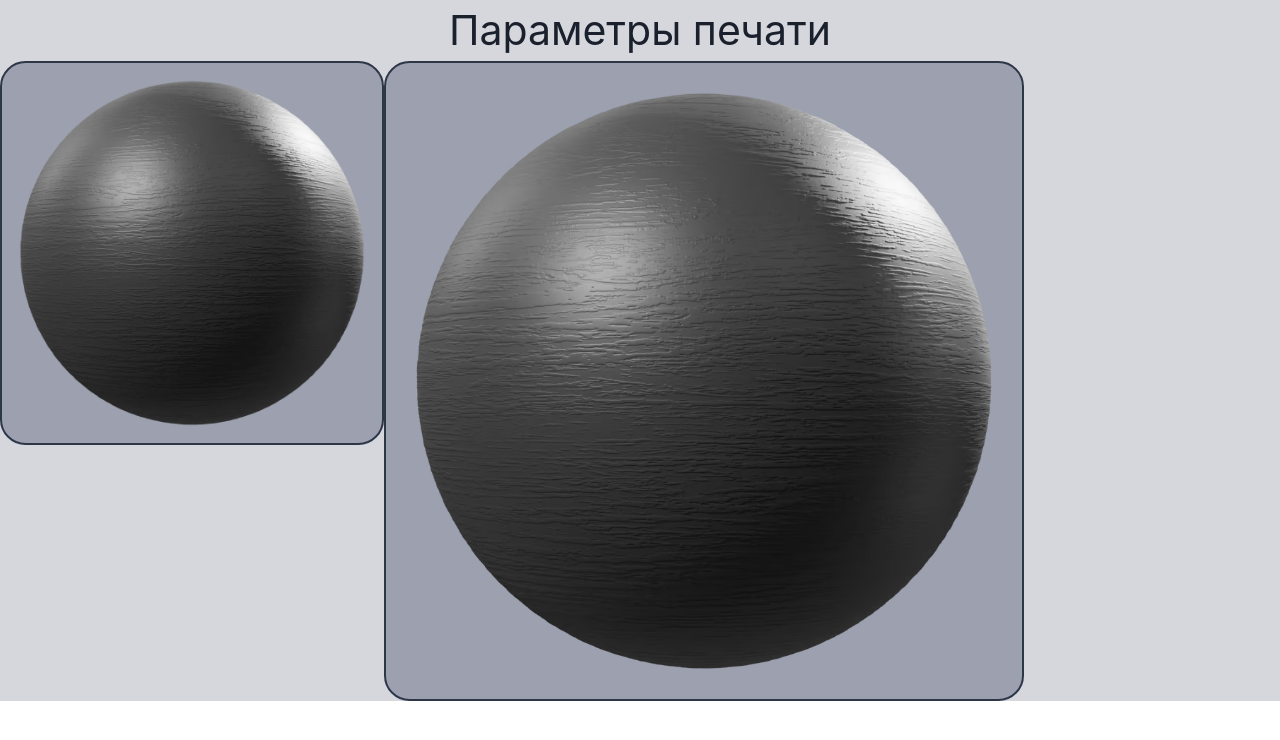
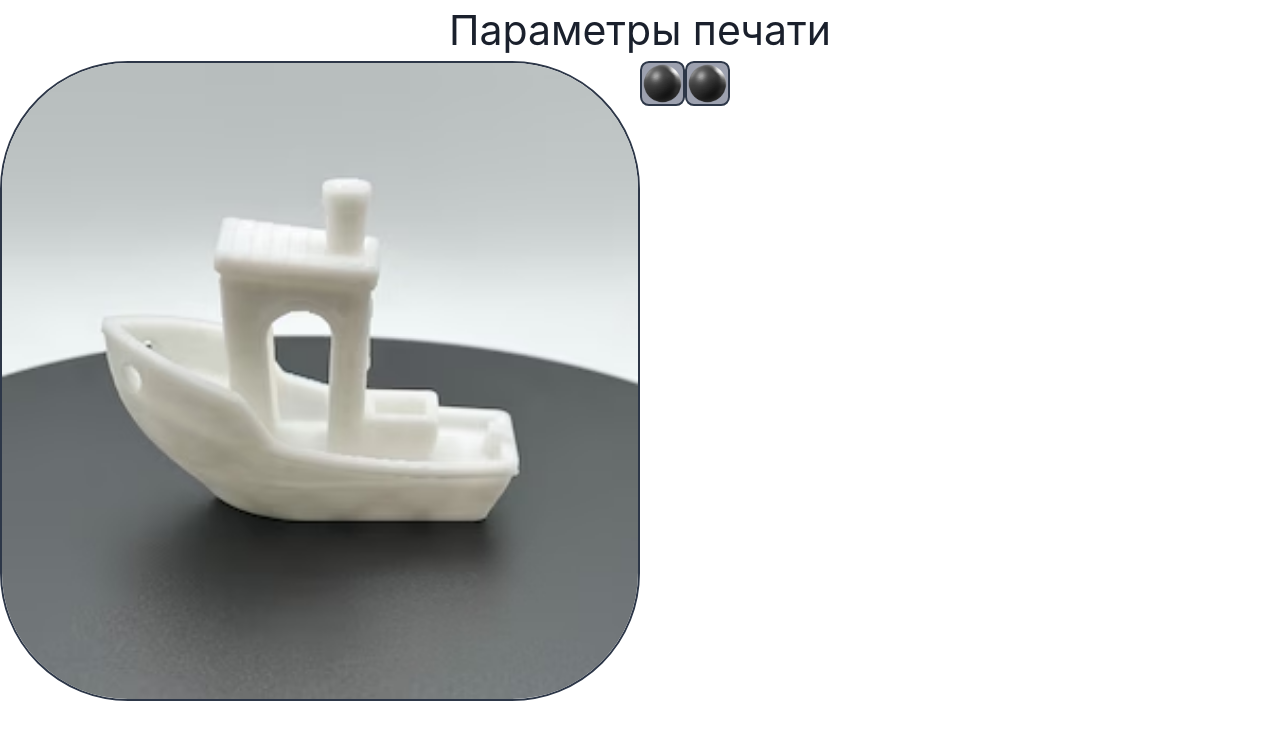
Before and after one commit to Tand-Anthros/printer-model-calculator, a Next.js app: page / in a window 1280 px wide. Shown: the top 740 px of the page. Built offline with nearby package versions, Linux system fonts and the light colour scheme.

Commit message:
FlexGrid, possibility to inserting components and by columns, closes #8

```diff
--- a/src/comps/FlexGrid.tsx
+++ b/src/comps/FlexGrid.tsx
@@ -4,32 +4,35 @@ import { Flex, Box } from "@chakra-ui/react";
 import { _common_props, _comp_props } from "@/styls/_interfaces";
 
 
-const FlexAside = undefined;
-
-
-const FlexRow: React.FC<{ row: _comp_props[], rowIndex: number }> = ({ row, rowIndex }) => {
+export const FlexRow: React.FC<{ value: _comp_props[], rowIndex: number }> = ({ value, rowIndex }) => {
   return (
     <Flex key={rowIndex} direction="row">
-      {row.map(({ comp, ...item_subs }, index) => (
+      {value.map(({ comp, ...item_subs }, index) => (
         <Box key={index} {...item_subs}>
           { comp }
         </Box>
       ))}
     </Flex>
-)};
+  );
+};
 
 
-const FlexGrid: React.FC<_common_props> = ({ value, style }) => {
+export const FlexColumn: React.FC<{ value: _comp_props[], columnIndex: number }> = ({ value, columnIndex }) => {
   return (
-    <Flex direction="column"
-      width = "100%"
-      maxWidth = '100%'
-      { ...style }>
-      {value.map(( row: _comp_props[], rowIndex: number ) => (
-        <FlexRow key={rowIndex} row={row} rowIndex={rowIndex} />
+    <Flex key={columnIndex} direction="column">
+      {value.map(({ comp, ...item_subs }, index) => (
+        <Box key={index} {...item_subs}>
+          { comp }
+        </Box>
       ))}
     </Flex>
-)};
+  );
+};
 
 
-export default FlexGrid;
+export const FlexGrid: React.FC<{ value: Array<_comp_props>, style: object }> = ({ value, style }) => {
+  return (
+    <FlexColumn value = {value} columnIndex={0} {...style}>
+    </FlexColumn>
+  );
+};
--- a/src/comps/ImageBox.tsx
+++ b/src/comps/ImageBox.tsx
@@ -10,8 +10,10 @@ const ImageBox: React.FC<_common_props> = ({ value, style }) => {
     <Box>
       <Image
         src = { value }
-        borderRadius = '2vw'
+        borderRadius = '20%'
         border = '0.2vw solid'
+        width = "100%"
+        maxWidth = '100%'
         { ..._frame }
         { ...style }
     /></Box>
--- a/src/pages/index.tsx
+++ b/src/pages/index.tsx
@@ -1,18 +1,27 @@
 import React from "react";
 import { ChakraProvider } from "@chakra-ui/react";
-
-import { FlexGrid, TextBox, ImageBox } from "@/styls/_imports";
+import { FlexGrid, FlexColumn, FlexRow, TextBox, ImageBox } from "@/styls/_imports";
 import { _context, _title } from "@/styls/_default";
 import { _comp_props } from "@/styls/_interfaces";
 
 
-const comps: _comp_props[][] = [[
-    { comp: <TextBox value="Параметры печати" style = {_title} />, flex: '0 1 100%' },
-  ],
-  [
-    { comp: <ImageBox value="texture.avif" />, flex: '0 1 30%' },
-    { comp: <ImageBox value="texture.avif" />, flex: '0 1 50%' },
-]];
+const comps: _comp_props[] = [
+  { comp: <FlexRow rowIndex = {0} value = {[
+    { comp: <TextBox value="Параметры печати" style = {_title} />, flex: '0 1 100%' }
+  ]
+  }/> },
+  { comp: <FlexRow rowIndex = {0} value = {[
+    { comp: <ImageBox value="example.avif"/>, flex: '0 1 50%' },
+    { comp: <FlexColumn columnIndex = {0} value = {[
+      { comp: <FlexRow rowIndex = {0} value = {[
+        { comp: <ImageBox value="texture.avif" />, flex: '0 1 7%' },
+        { comp: <ImageBox value="texture.avif" />, flex: '0 1 7%' },
+      ]
+      }/> },
+    ]}/>, flex: '0 1 50%'}
+  ]
+  }/>},
+];
 
 
 const IndexPage = () => {
--- a/src/styls/_imports.tsx
+++ b/src/styls/_imports.tsx
@@ -1,3 +1,3 @@
-export { default as FlexGrid } from "@/comps/FlexGrid";
+export { FlexGrid, FlexColumn, FlexRow } from "@/comps/FlexGrid";
 export { default as TextBox } from "@/comps/TextBox";
 export { default as ImageBox } from "@/comps/ImageBox";
--- a/src/styls/_interfaces.tsx
+++ b/src/styls/_interfaces.tsx
@@ -7,6 +7,6 @@ export type _comp_props = {
 
 
 export interface _common_props {
-  value?: _comp_props[][] | any;
+  value?: any;
   style?: object;
 }
```
